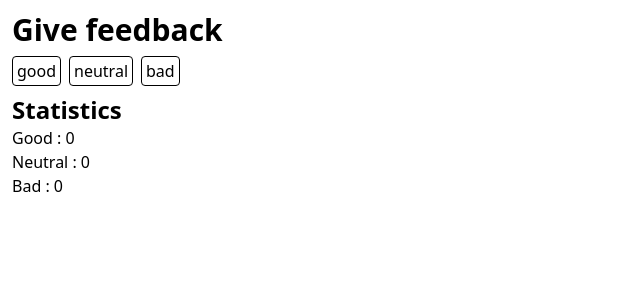
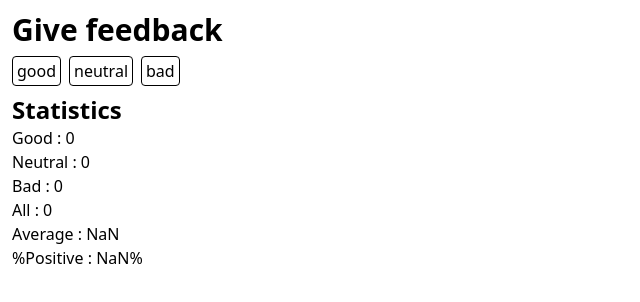
Before and after one commit to Lil-Code30/full-stack-open-course, a React (Vite) app in the folder part-1/unicafe/: page / in a window 1280 px wide. Shown: the top 302 px of the page, without its empty margins (0-640 px from the left). Built offline with nearby package versions, Linux system fonts and the light colour scheme.

Commit message:
1.7: unicafe step 2

```diff
--- a/part-1/unicafe/src/App.jsx
+++ b/part-1/unicafe/src/App.jsx
@@ -11,6 +11,10 @@ function App() {
     { text: "neutral", fn: () => setNeutral((prev) => prev + 1) },
     { text: "bad", fn: () => setBad((prev) => prev + 1) },
   ];
+
+  const total = good + neutral + bad;
+  const average = (1 * good + 0 * neutral + bad * -1) / total;
+  const positvePercentage = (good / total) * 100;
   return (
     <div className="p-3">
       <h1 className="text-3xl font-bold">Give feedback</h1>
@@ -23,6 +27,9 @@ function App() {
       <p>Good : {good}</p>
       <p>Neutral : {neutral}</p>
       <p>Bad : {bad}</p>
+      <p>All : {total}</p>
+      <p>Average : {average}</p>
+      <p>%Positive : {positvePercentage}%</p>
     </div>
   );
 }
```
